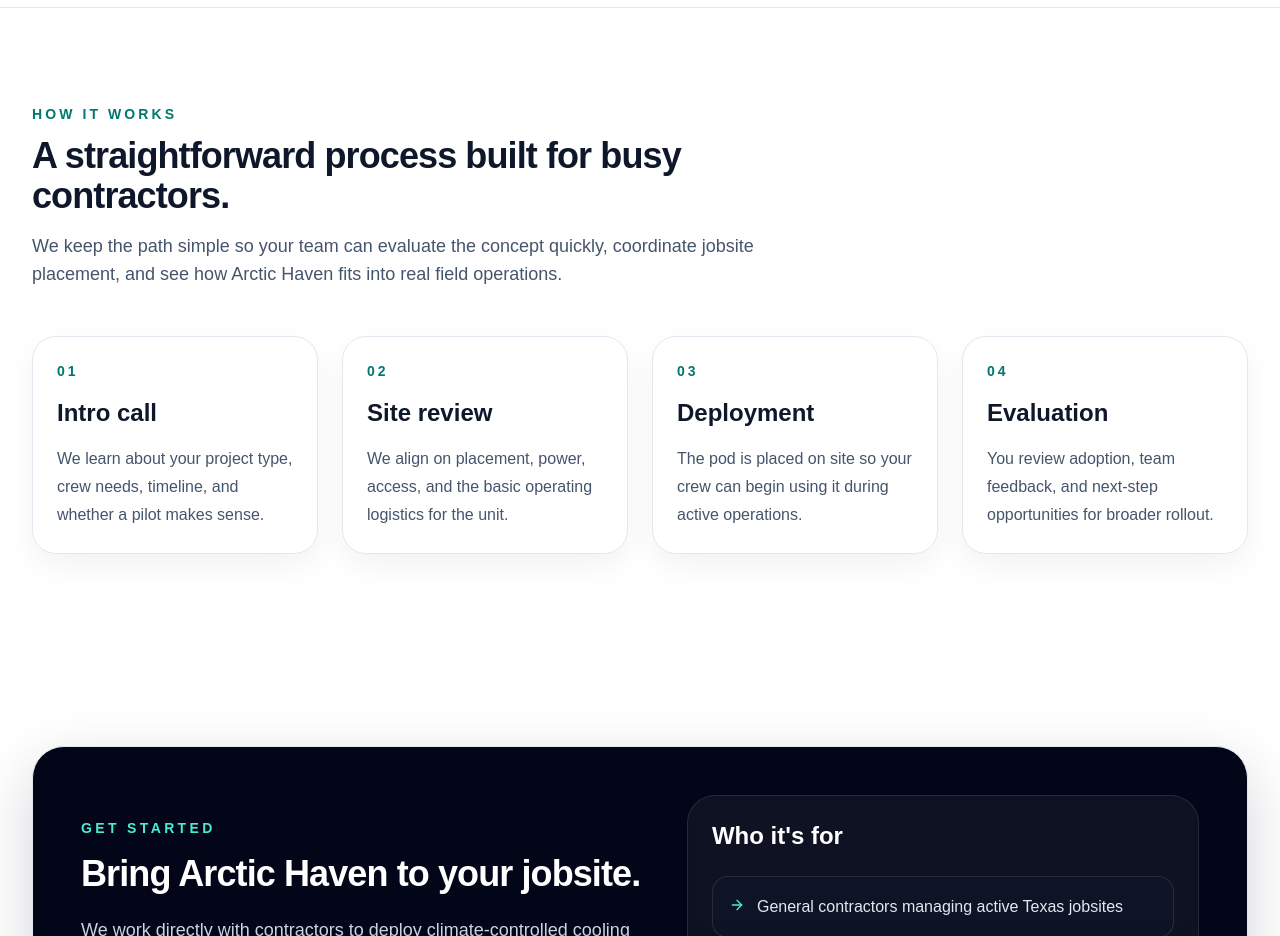
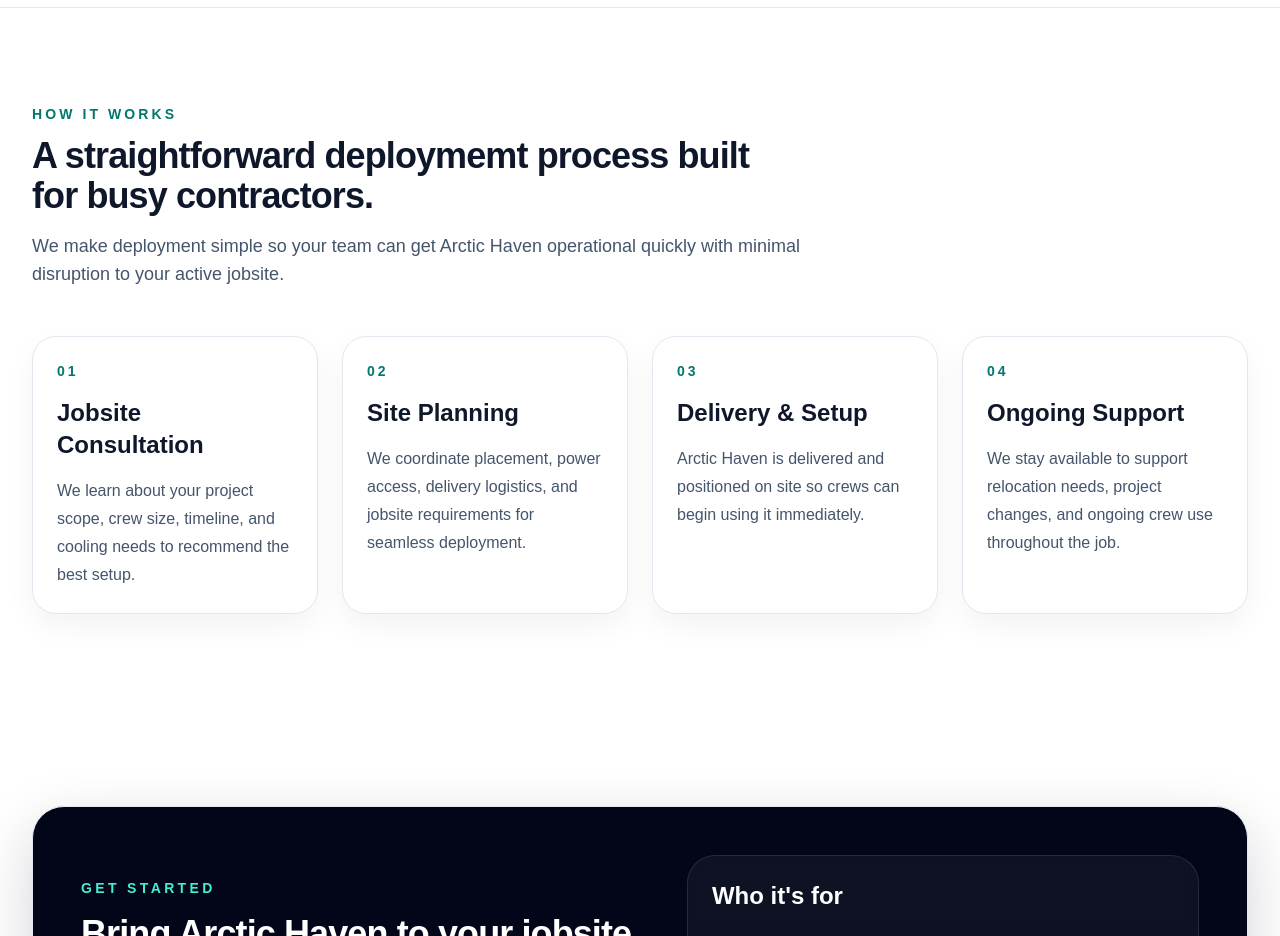
Before and after one commit to brad733/arctic, a Next.js app: page / in a window 1280 px wide. Shown: the part 2660-3596 px from the top of the page. Built offline with nearby package versions, Linux system fonts and the light colour scheme.

Commit message:
Update how it works section

```diff
--- a/app/page.js
+++ b/app/page.js
@@ -332,16 +332,16 @@
           <div className="mx-auto max-w-7xl px-6 lg:px-8">
             <SectionTitle
               eyebrow="How it works"
-              title="A straightforward process built for busy contractors."
-              copy="We keep the path simple so your team can evaluate the concept quickly, coordinate jobsite placement, and see how Arctic Haven fits into real field operations."
+              title="A straightforward deploymemt process built for busy contractors."
+              copy="We make deployment simple so your team can get Arctic Haven operational quickly with minimal disruption to your active jobsite."
             />
 
             <div className="mt-12 grid gap-6 md:grid-cols-2 xl:grid-cols-4">
               {[
-                ["01", "Intro call", "We learn about your project type, crew needs, timeline, and whether a pilot makes sense."],
-                ["02", "Site review", "We align on placement, power, access, and the basic operating logistics for the unit."],
-                ["03", "Deployment", "The pod is placed on site so your crew can begin using it during active operations."],
-                ["04", "Evaluation", "You review adoption, team feedback, and next-step opportunities for broader rollout."],
+                ["01", "Jobsite Consultation", "We learn about your project scope, crew size, timeline, and cooling needs to recommend the best setup."],
+                ["02", "Site Planning", "We coordinate placement, power access, delivery logistics, and jobsite requirements for seamless deployment."],
+                ["03", "Delivery & Setup", "Arctic Haven is delivered and positioned on site so crews can begin using it immediately."],
+                ["04", "Ongoing Support", "We stay available to support relocation needs, project changes, and ongoing crew use throughout the job."],
               ].map(([step, title, copy]) => (
                 <motion.div
                   key={step}
```
